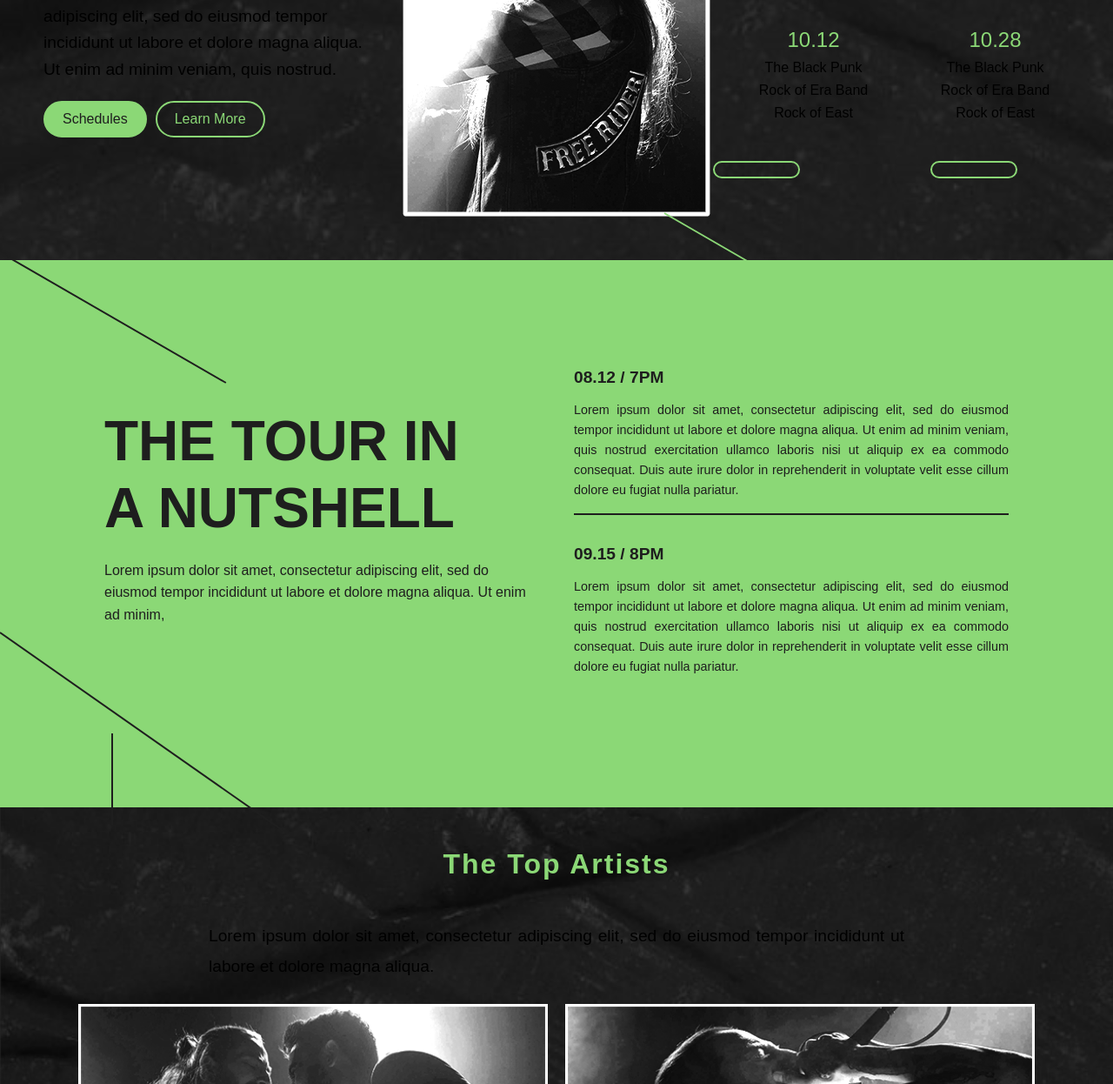
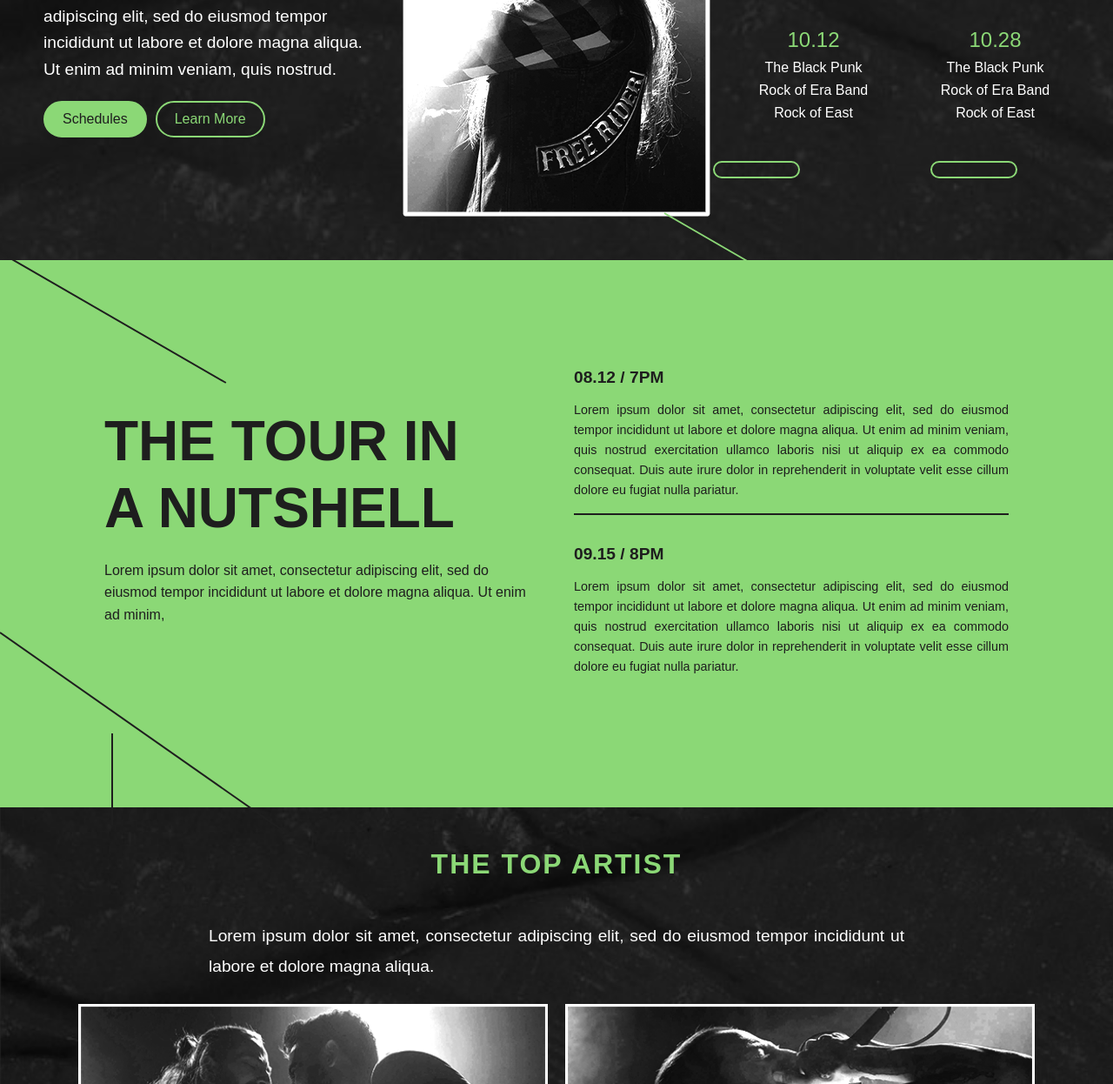
Before and after one commit to VictorMTJ/concierto-virtual, a plain HTML site: page index.html in a window 1280 px wide. Shown: the part 315-1561 px from the top of the page at 87% size. Drawn offline with nearby package versions, Linux system fonts and the light colour scheme.

Commit message:
todo listo6

```diff
--- a/css/header.css
+++ b/header.css
@@ -21,6 +21,7 @@ body {
   .header__menu {
     display: flex;
     align-items: center;
+    color: var(--text-color);
   }
 
   .menu-icon {
@@ -86,6 +87,7 @@ body {
   .main-container__description {
     font-size: 1.2em;
     margin: 20px 0;
+    color: var(--text-color);
   }
 
   .main-container__buttons {
@@ -149,6 +151,10 @@ body {
   .date-card__date {
     font-size: 1.5em;
     color: var(--primary-color);
+  }
+
+  .date-card__details{
+    color: var(--text-color);
   }
 
   .main-container__header-oval1{
--- a/index.html
+++ b/index.html
@@ -4,7 +4,7 @@
     <meta charset="UTF-8">
     <meta name="viewport" content="width=device-width, initial-scale=1.0">
     <title>concierto virtual</title>
-    <link rel="stylesheet" href="./css/styles.css">
+    <link rel="stylesheet" href="styles.css">
     <link href='https://unpkg.com/boxicons@2.1.4/css/boxicons.min.css' rel='stylesheet'>
 </head>
 <body>
@@ -95,7 +95,7 @@
       </section>
       <!-- seccion the top artist -->
       <section class="top-artists">
-        <h2 class="top-artists__section-title">The Top Artists</h2> <!-- Título de la sección -->
+        <h2 class="top-artists__section-title">THE TOP ARTIST</h2> <!-- Título de la sección -->
           <p class="top-artists__description">
             Lorem ipsum dolor sit amet, consectetur adipiscing elit, sed do eiusmod tempor incididunt ut labore et dolore magna aliqua.
           </p>
--- a/css/toursection.css
+++ b/toursection.css
@@ -121,6 +121,7 @@
     max-width: 800px;
     margin: 0 auto;
     text-align: justify;
+    color: var(--text-color);
   }
 
   .top-artists__container {
```
Also changed, not shown: featuredartits.css (renamed from css/featuredartits.css), footer.css (renamed from css/footer.css), merch.css (renamed from css/merch.css), root.css (renamed from css/root.css), show.css (renamed from css/show.css), styles.css (renamed from css/styles.css), whatsnew.css (renamed from css/whatsnew.css).
